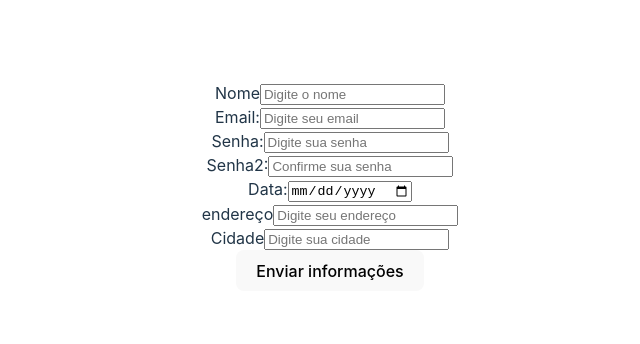
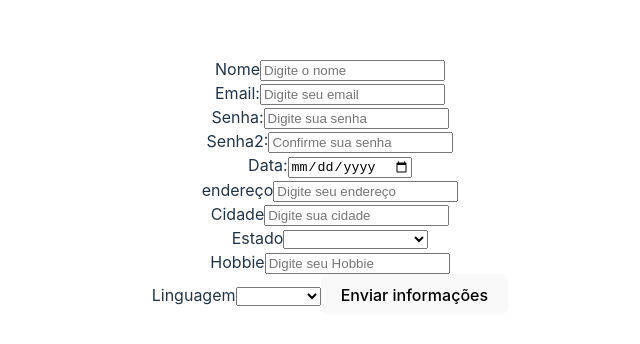
Before and after one commit to Ebraim30/MAtue30, a Vue app: page / in a window 1280 px wide. Shown: the part 214-558 px from the top of the page, without its empty margins (310-950 px from the left). Built offline with nearby package versions, Linux system fonts and the light colour scheme.

Commit message:
Feito-Estado-Cidade-Hobbie-Liguagem-etc...

```diff
--- a/src/App.vue
+++ b/src/App.vue
@@ -22,6 +22,46 @@
                 <div class="input-string">
                 <label for="string">Cidade</label>
                 <input type="string" placeholder="Digite sua cidade"></div>
+                <label for="string">Estado</label>
+                <select v-model="estado">
+                <option value="AC">Acre</option>
+                <option value="AL">Alagoas</option>
+                <option value="AP">Amapá</option>
+                <option value="AM">Amazonas</option>
+                <option value="BA">Bahia</option>
+                <option value="CE">Ceará</option>
+                <option value="DF">Distrito Federal</option>
+                <option value="ES">Espírito Santo</option>
+                <option value="GO">Goiás</option>
+                <option value="MA">Maranhão</option>
+                <option value="MT">Mato Grosso</option>
+                <option value="MS">Mato Grosso do Sul</option>
+                <option value="MG">Minas Gerais</option>
+                <option value="PA">Pará</option>
+                <option value="PB">Paraíba</option>
+                <option value="PR">Paraná</option>
+                <option value="PE">Pernambuco</option>
+                <option value="PI">Piauí</option>
+                <option value="RJ">Rio de Janeiro</option>
+                <option value="RN">Rio Grande do Norte</option>
+                <option value="RS">Rio Grande do Sul</option>
+                <option value="RO">Rondônia</option>
+                <option value="RR">Roraima</option>
+                <option value="SC">Santa Catarina</option>
+                <option value="SP">São Paulo</option>
+                <option value="SE">Sergipe</option>
+                <option value="TO">Tocantins</option></select>
+                <div class="input-string">
+                <label for="string">Hobbie</label>
+                <input type="string" placeholder="Digite seu Hobbie"></div>
+                <label for="string">Linguagem</label>
+                <select v-model="lingua">
+                <option value="JavaScript">JavaScript</option>
+                <option value="C++">C++</option>
+                <option value="Python">Python</option>
+                <option value="Java">Java</option>
+                <option value="C#">C#</option>
+                </select>
                 <button type="submit">Enviar informações</button>
         </form>
     </div>
```
